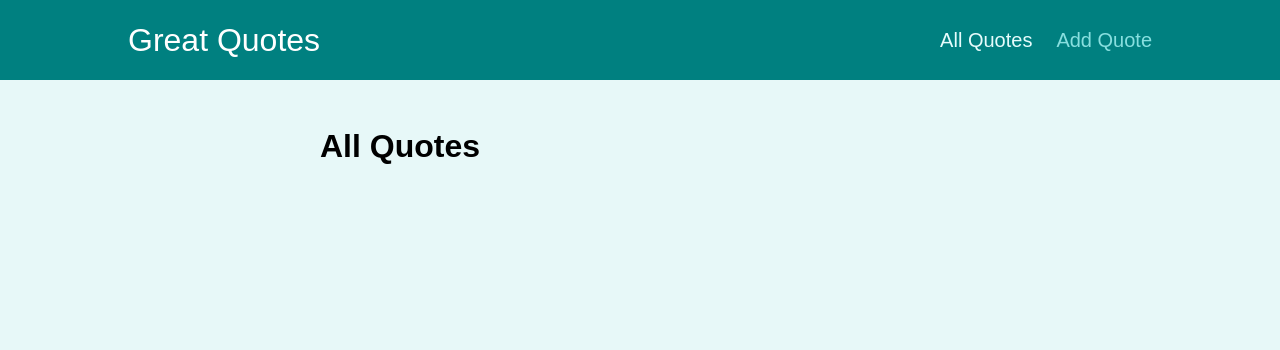
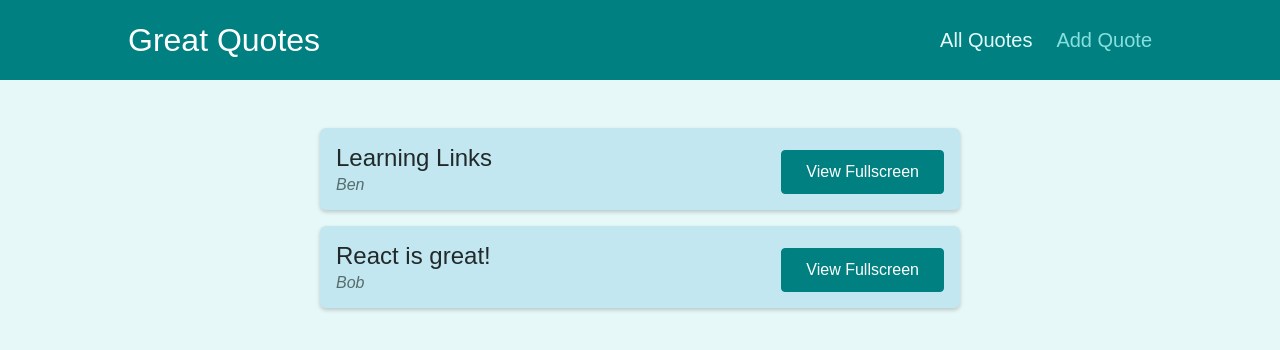
Before and after one commit to benjamin-gdwn/react-router-playaround, a React (Create React App) app: page /quote-list in a window 1280 px wide. Shown: the top 350 px of the page. Built offline with nearby package versions, Linux system fonts and the light colour scheme.

Commit message:
dummy datat added for quotelist

```diff
--- a/src/pages/AllQuotes.js
+++ b/src/pages/AllQuotes.js
@@ -1,5 +1,21 @@
+import QuoteList from '../components/quotes/QuoteList'
+
+const DUMMY_DATA = [
+    {
+        id: 1,
+        author: 'Ben',
+        text: 'Learning Links',
+    },
+    {
+        id: 2,
+        author: 'Bob',
+        text: 'React is great!',
+    },
+
+]
+
 const AllQuotes = () => {
-    return ( <h1>All Quotes</h1> );
+    return ( <QuoteList quotes={DUMMY_DATA}/> );
 }
 
 export default AllQuotes;
```
